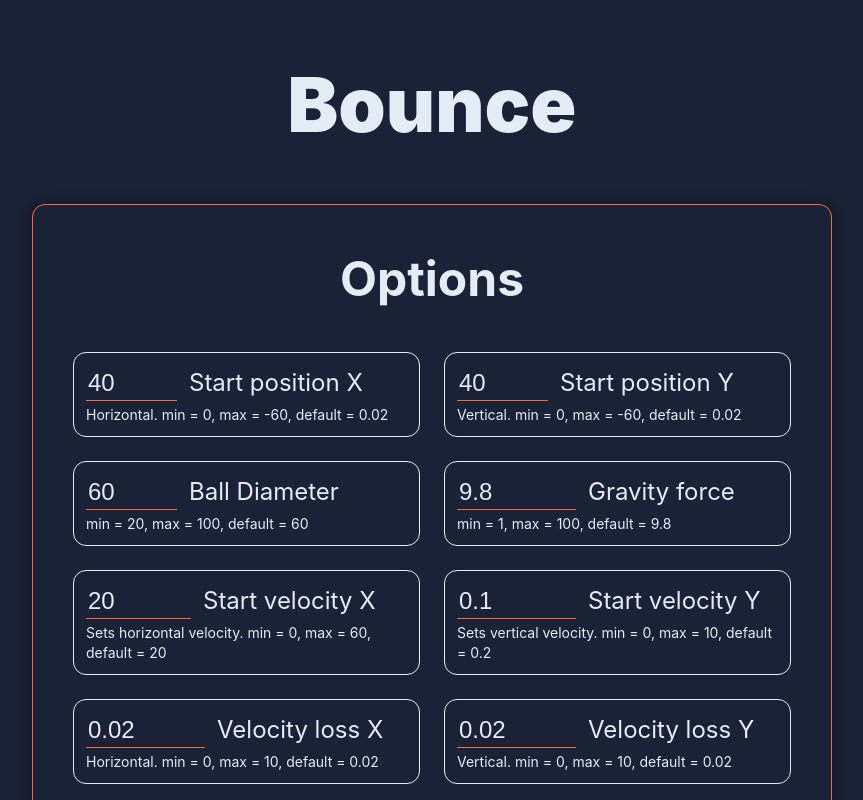
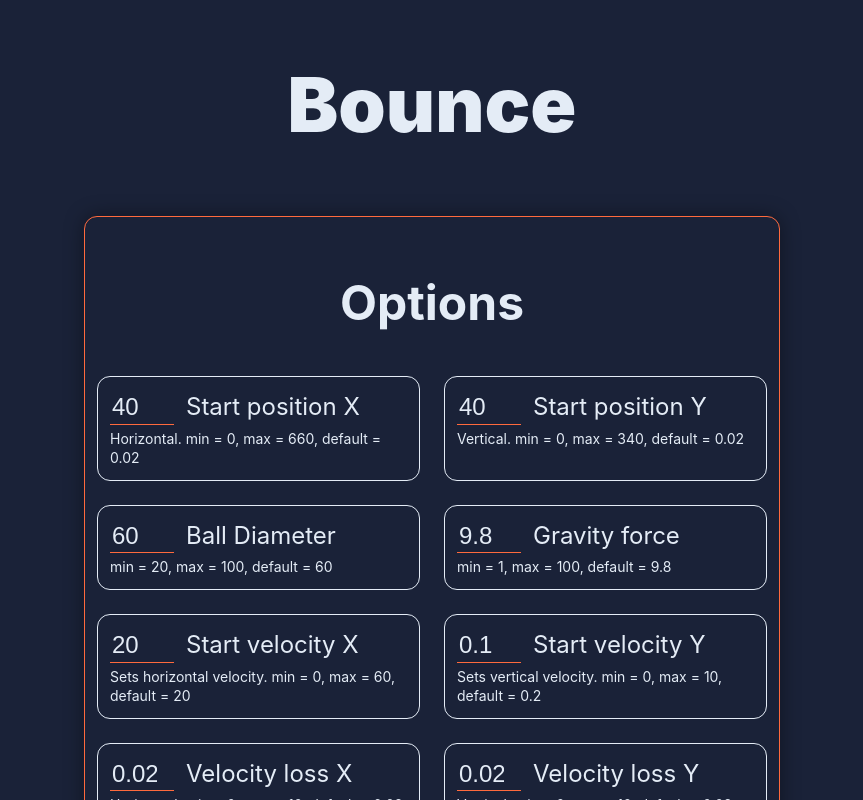
Before and after one commit to Syfleshka/bounce, a React (Create React App) app: page / in a window 1280 px wide. Both pictures are taken after a click on the button "Options". Shown: the top 800 px of the page, without its empty margins (208-1071 px from the left). Built offline with nearby package versions, Linux system fonts and the light colour scheme.

Commit message:
up design + fix

```diff
--- a/src/components/Main/Options/Options.module.scss
+++ b/src/components/Main/Options/Options.module.scss
@@ -10,9 +10,6 @@
   min-height: calc(100% + 4px);
   background-color:$c-dark;
   z-index: 99999;
-  border-radius: 13px;
-  border: 1px solid $c-link;
-  box-shadow: 0 0 20px 0 rgba(0,0,0,0.4);
   animation: fadeIn .5s ease-out 1;
   @keyframes fadeIn {
     0% {opacity: 0}
@@ -29,15 +26,20 @@
 }
 
 .form {
+  border-radius: 13px;
+  border: 1px solid $c-link;
+  box-shadow: 0 0 20px 0 rgba(0,0,0,0.4);
   display: flex;
   flex-direction:column;
   align-items: center;
+  margin:12px;
+  padding:12px;
 }
 .optionList {
   width: 100%;
   display: grid;
   gap: 24px;
-  grid-template-columns: repeat(auto-fill, minmax(300px, 1fr));
+  grid-template-columns: repeat(auto-fill, minmax(230px, 1fr));
 }
 
 .buttons {
--- a/src/components/Main/Options/Options.tsx
+++ b/src/components/Main/Options/Options.tsx
@@ -19,6 +19,8 @@ function Options(props: {
   setVelocityLoss: React.Dispatch<React.SetStateAction<Velocity>>
   startPosition: BallPosition
   setStartPosition: React.Dispatch<React.SetStateAction<BallPosition>>
+  fps: number
+  setFps: React.Dispatch<React.SetStateAction<number>>
   BOUNCE_CONTAINER: RefObject<HTMLDivElement> | undefined
   resetSimulation: Function
 }) {
@@ -28,6 +30,7 @@ function Options(props: {
   const [startVelocity, setStartVelocity] = useState(props.startVelocity)
   const [velocityLoss, setVelocityLoss] = useState(props.velocityLoss)
   const [startPosition, setStartPosition] = useState(props.startPosition)
+  const [fps, setFps] = useState(props.fps)
 
   const setStartVelocityX = (value: number) => {
     setStartVelocity((prevValue) => ({
@@ -74,22 +77,16 @@ function Options(props: {
 
   useLayoutEffect(() => {
     const updateBounceContainer = () => {
-      if (props.BOUNCE_CONTAINER?.current !== null) {
-        setBounceContainer((prevValue) => ({
-          ...prevValue,
-          x:
-            (props.BOUNCE_CONTAINER?.current as HTMLDivElement).offsetWidth ||
-            0,
-          y:
-            (props.BOUNCE_CONTAINER?.current as HTMLDivElement).offsetHeight ||
-            0,
-        }))
-      }
+      setBounceContainer((prevValue) => ({
+        ...prevValue,
+        x: (props.BOUNCE_CONTAINER?.current as HTMLDivElement).offsetWidth,
+        y: (props.BOUNCE_CONTAINER?.current as HTMLDivElement).offsetHeight,
+      }))
     }
     window.addEventListener('resize', updateBounceContainer)
     updateBounceContainer()
     return () => window.removeEventListener('resize', updateBounceContainer)
-  }, [props.BOUNCE_CONTAINER])
+  }, [props.BOUNCE_CONTAINER, props.BOUNCE_CONTAINER?.current])
 
   const handleSubmit = (e: React.FormEvent<HTMLFormElement>) => {
     e.preventDefault()
@@ -99,6 +96,7 @@ function Options(props: {
     props.setStartVelocity(startVelocity)
     props.setVelocityLoss(velocityLoss)
     props.setStartPosition(startPosition)
+    props.setFps(fps)
     props.setShowOptions(false)
     props.resetSimulation()
   }
@@ -112,8 +110,8 @@ function Options(props: {
         props.showOptions ? null : classes.disabled
       }`}
     >
-      <h2 className={classes.header}>Options</h2>
       <form className={classes.form} onSubmit={(e) => handleSubmit(e)}>
+        <h2 className={classes.header}>Options</h2>
         <div className={classes.optionList}>
           <InputNumber
             helperText={`Horizontal. min = 0, max = ${
@@ -227,6 +225,18 @@ function Options(props: {
           >
             Wall bounce force
           </InputNumber>
+          <InputNumber
+            helperText="Render frequency. min = 1, max = 300, default = 60"
+            id="fps"
+            name="fps"
+            value={fps}
+            min={1}
+            max={300}
+            step={1}
+            onChange={setFps}
+          >
+            FPS
+          </InputNumber>
         </div>
         <div className={classes.buttons}>
           <Button type="submit">Save</Button>
--- a/src/components/generic/InputNumber/InputNumber.module.scss
+++ b/src/components/generic/InputNumber/InputNumber.module.scss
@@ -15,7 +15,7 @@
   transition: box-shadow 0.2s ease-out;
   @include font('h5');
   color: $c-light;
-  max-width:120px;
+  max-width:60px;
 }
 .wrapper:hover > .input {
   box-shadow:inset 0px -4px 0px 0px $c-link-hover;
```
